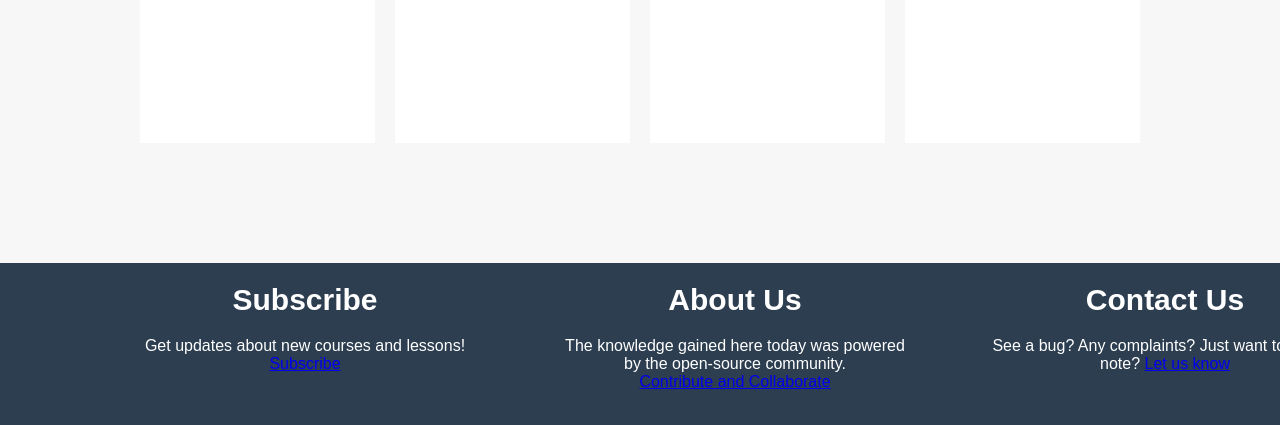
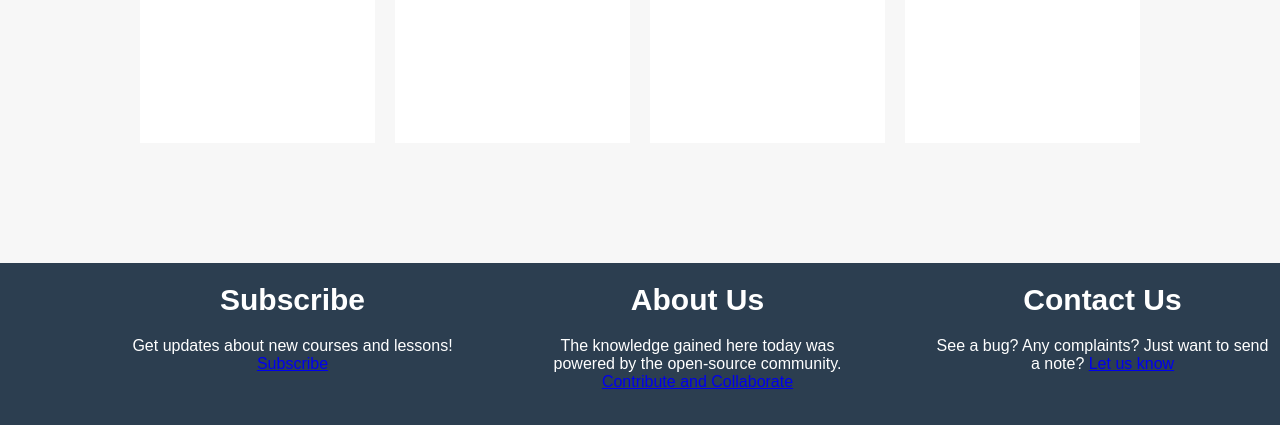
Before and after one commit to samurai100996/box, a plain HTML site: page index.html in a window 1280 px wide. Shown: the part 3577-4002 px from the top of the page. Drawn offline with Linux system fonts and the light colour scheme.

Commit message:
final touches

```diff
--- a/style.css
+++ b/style.css
@@ -183,7 +183,7 @@ h5{
 
 }
 .p{
-    width: 360px;
+    width: 335px;
     padding-top: 20px;
     color: #ffffff;
     font-size: 16px;
```
